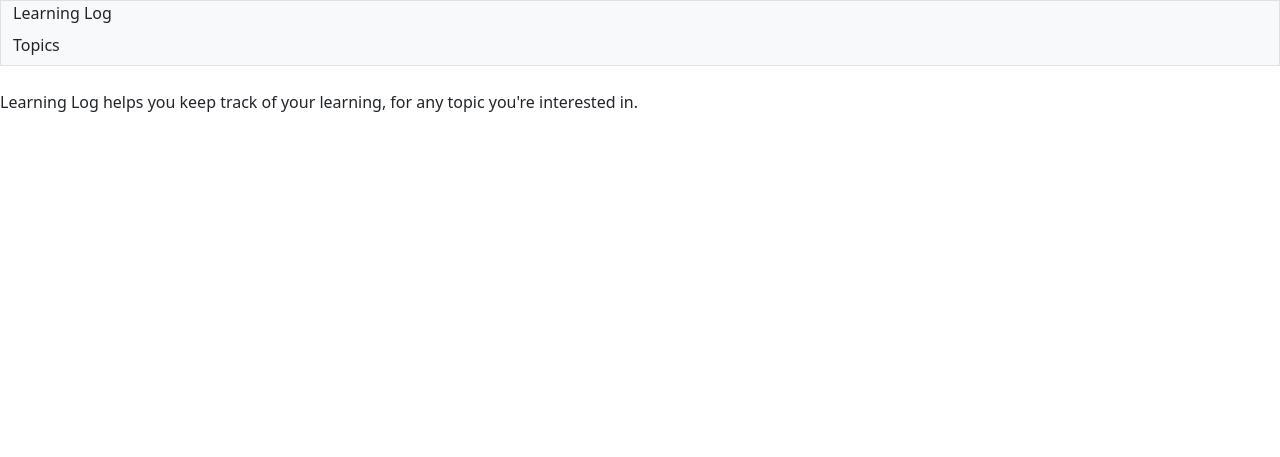
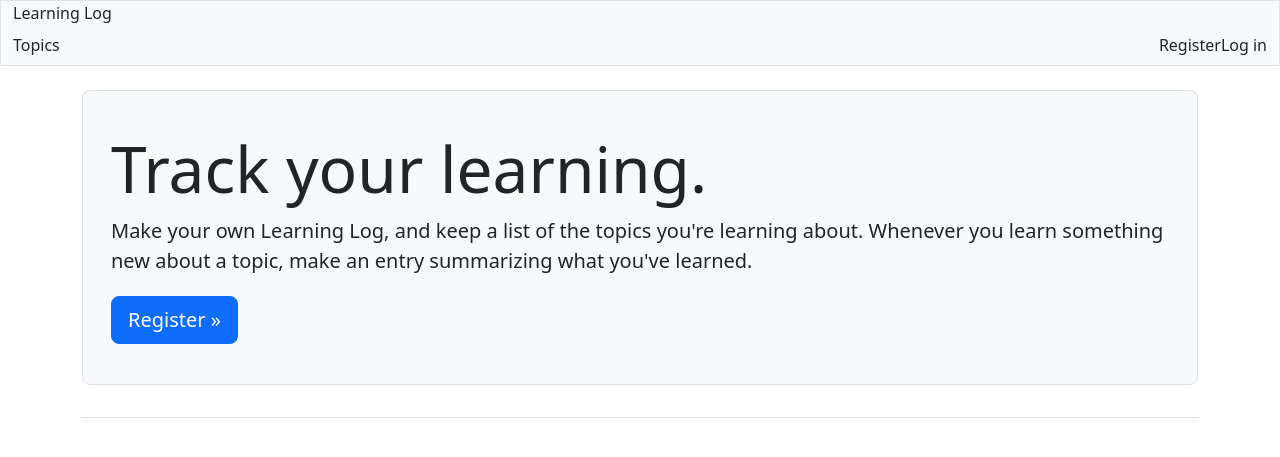
Before and after one commit to RK-0205/Online_journal_system, a Django app: page / in a window 1280 px wide. Shown: the top 457 px of the page. Run offline with Django 5.2, Linux system fonts and the light colour scheme; some libraries are stand-ins or nearby versions.

Commit message:
Finished with base and index files

```diff
--- a/learning_logs/templates/learning_logs/base.html
+++ b/learning_logs/templates/learning_logs/base.html
@@ -30,12 +30,42 @@
                         <a href="{% url 'learning_logs:topics' %}" class="nav-link">
                             Topics</a></li>
                 </ul>
+                <ul class="navbar-nav ms-auto mb-2 mb-md-0">
 
+                    {% if user.is_authenticated %}
+                    <li class="nav-item">
+                        <span class="navbar-text me-2">Hello, {{ user.username}}.
+                            </span></li>
+                    {% else %}
+                    <li class="nav-item">
+                        <a href="{% url 'accounts:register' %}" class="nav-link">
+                            Register</a></li>
+                    <li class="nav-item">
+                        <a href="{% url 'accounts:login' %}" class="nav-link">
+                            Log in</a></li>
+                    {% endif %}
+                </ul> <!--End of account-related links-->
+
+                {% if user.is_authenticated %}
+                <form action="{% url 'accounts:logout' %}" method="post">
+                    {% csrf_token %}
+                    <button name="submit" class="btn btn-outline-secondary btn-sm">
+                        Log out</button>
+                </form>
+                {% endif %}
             </div>
         </div>
     </nav>
 
-    {% block content %}{% endblock content %}
+    <main class="container">
+        <div class="pb-2 mb-2 border-bottom">
+            {% block page_header %}{% endblock page_header %}
+        </div>
+        <div>
+            {% block content %}{% endblock content %}
+        </div>
+    </main>
+
 
 </body>
 </html>
--- a/learning_logs/templates/learning_logs/index.html
+++ b/learning_logs/templates/learning_logs/index.html
@@ -1,7 +1,13 @@
 {% extends 'learning_logs/base.html' %}
 
-{% block content %}
+{% block page_header %}
 
-<p>Learning Log helps you keep track of your learning, for any topic you're interested in.</p>
+<div class="p-3 mb-4 bg-light border rounded-3">
+    <div class="container-fluid py-4">
+        <h1 class="display-3">Track your learning.</h1>
+        <p class="lead">Make your own Learning Log, and keep a list of the topics you're learning about. Whenever you learn something new about a topic, make an entry summarizing what you've learned.</p>
+        <a href="{% url 'accounts:register' %}" class="btn btn-primary btn-lg mt-1">Register &raquo;</a>
+    </div>
+</div>
 
-{% endblock content %}
+{% endblock page_header %}
```
Also changed, not shown: db.sqlite3.
